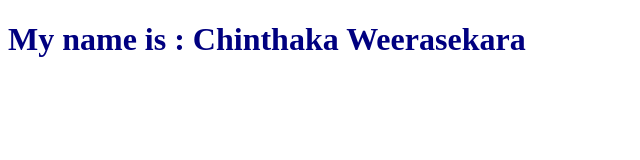
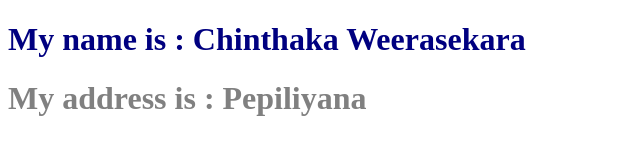
Before and after one commit to chinthaka07/CSS, a plain HTML site: page index.html in a window 1280 px wide. Shown: the whole page, without its empty margins (0-640 px from the left). Drawn offline with Linux system fonts and the light colour scheme.

Commit message:
add css inline style color

```diff
--- a/index.html
+++ b/index.html
@@ -10,6 +10,7 @@
 <body>
 
 <h1 style="color: navy">My name is : Chinthaka Weerasekara</h1>
+<h1 style="color: gray">My address is : Pepiliyana</h1>
 
 </body>
 </html>
```
